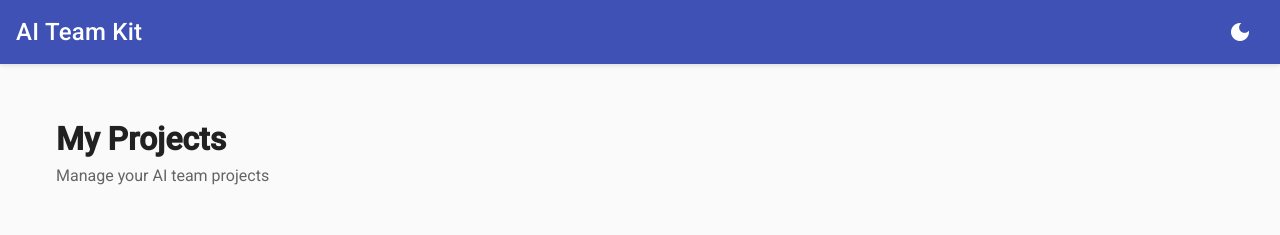
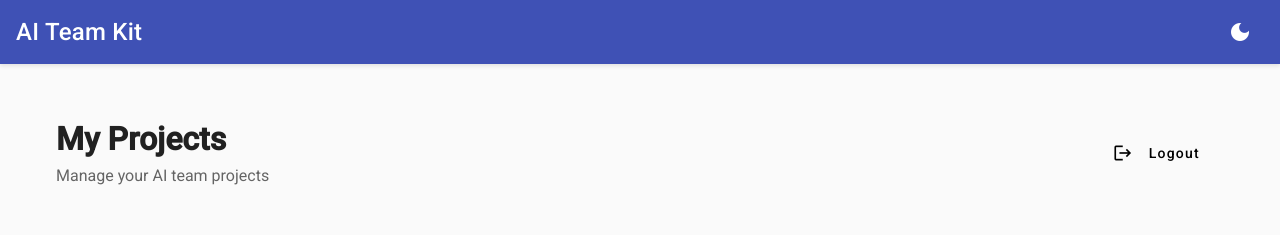
Before and after one commit to HenFaibishProjects/ai-team-kit, an Angular app in the folder frontend/: page / in a window 1280 px wide. Shown: the top 235 px of the page. Built offline with nearby package versions, Linux system fonts and the light colour scheme; no server answers; sample sign-in values are in the browser's storage.

Commit message:
feat: Add logout button to dashboard
- Added logout button in dashboard header
- Styled button with icon and hover effects
- Calls authService.logout() to clear session and redirect to login

```diff
--- a/frontend/src/app/pages/dashboard/dashboard.component.css
+++ b/frontend/src/app/pages/dashboard/dashboard.component.css
@@ -13,16 +13,47 @@
   gap: 1rem;
 }
 
-.header-content h1 {
+.header-content {
+  display: flex;
+  justify-content: space-between;
+  align-items: center;
+  width: 100%;
+  gap: 2rem;
+}
+
+.header-left h1 {
   margin: 0;
   font-size: 2rem;
   color: var(--text-primary);
 }
 
-.header-content .subtitle {
+.header-left .subtitle {
   margin: 0.5rem 0 0;
   color: var(--text-secondary);
   font-size: 1rem;
+}
+
+.header-right {
+  display: flex;
+  align-items: center;
+}
+
+.logout-btn {
+  display: flex;
+  align-items: center;
+  gap: 0.5rem;
+  color: var(--text-secondary);
+  transition: color 0.2s;
+}
+
+.logout-btn:hover {
+  color: var(--text-primary);
+}
+
+.logout-btn mat-icon {
+  font-size: 20px;
+  width: 20px;
+  height: 20px;
 }
 
 .dashboard-header button {
--- a/frontend/src/app/pages/dashboard/dashboard.component.html
+++ b/frontend/src/app/pages/dashboard/dashboard.component.html
@@ -1,8 +1,16 @@
 <div class="dashboard-container">
   <div class="dashboard-header">
     <div class="header-content">
-      <h1>My Projects</h1>
-      <p class="subtitle">Manage your AI team projects</p>
+      <div class="header-left">
+        <h1>My Projects</h1>
+        <p class="subtitle">Manage your AI team projects</p>
+      </div>
+      <div class="header-right">
+        <button mat-button (click)="logout()" class="logout-btn">
+          <mat-icon>logout</mat-icon>
+          Logout
+        </button>
+      </div>
     </div>
   </div>
 
--- a/frontend/src/app/pages/dashboard/dashboard.component.ts
+++ b/frontend/src/app/pages/dashboard/dashboard.component.ts
@@ -155,4 +155,8 @@ export class DashboardComponent implements OnInit {
       });
     }
   }
+
+  logout(): void {
+    this.authService.logout();
+  }
 }
```
